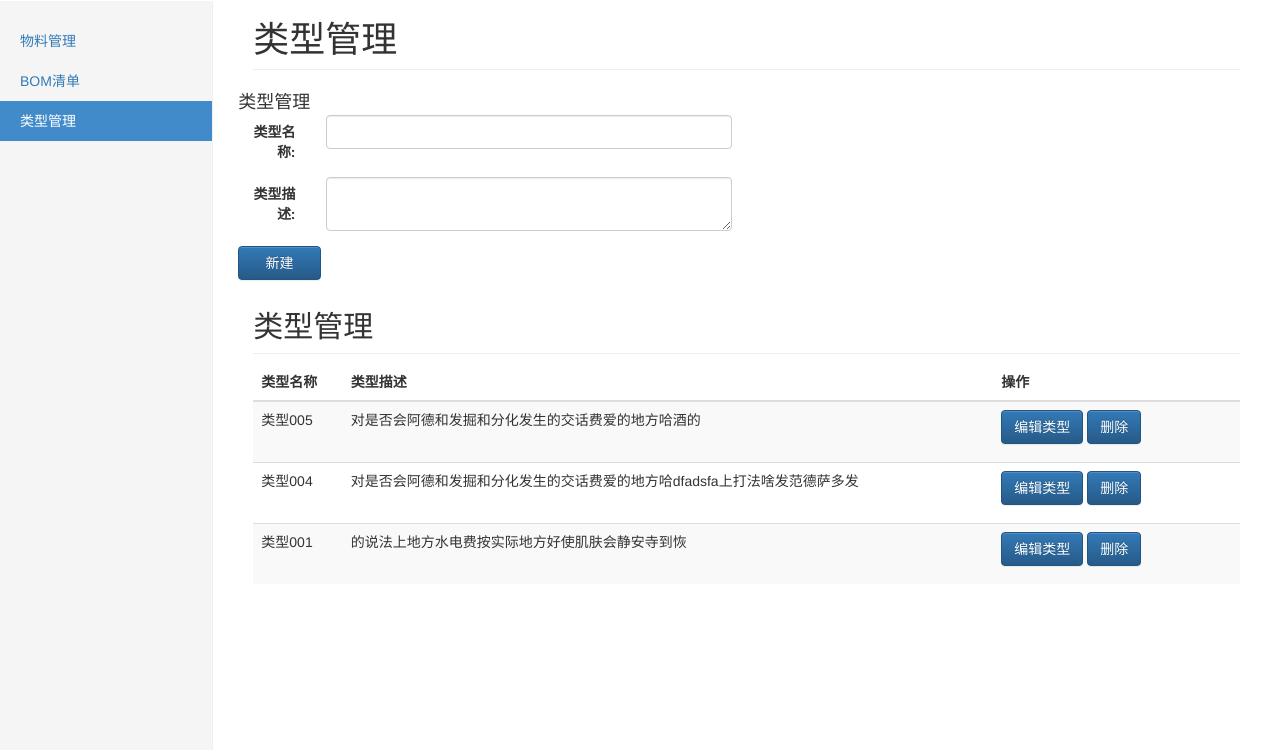
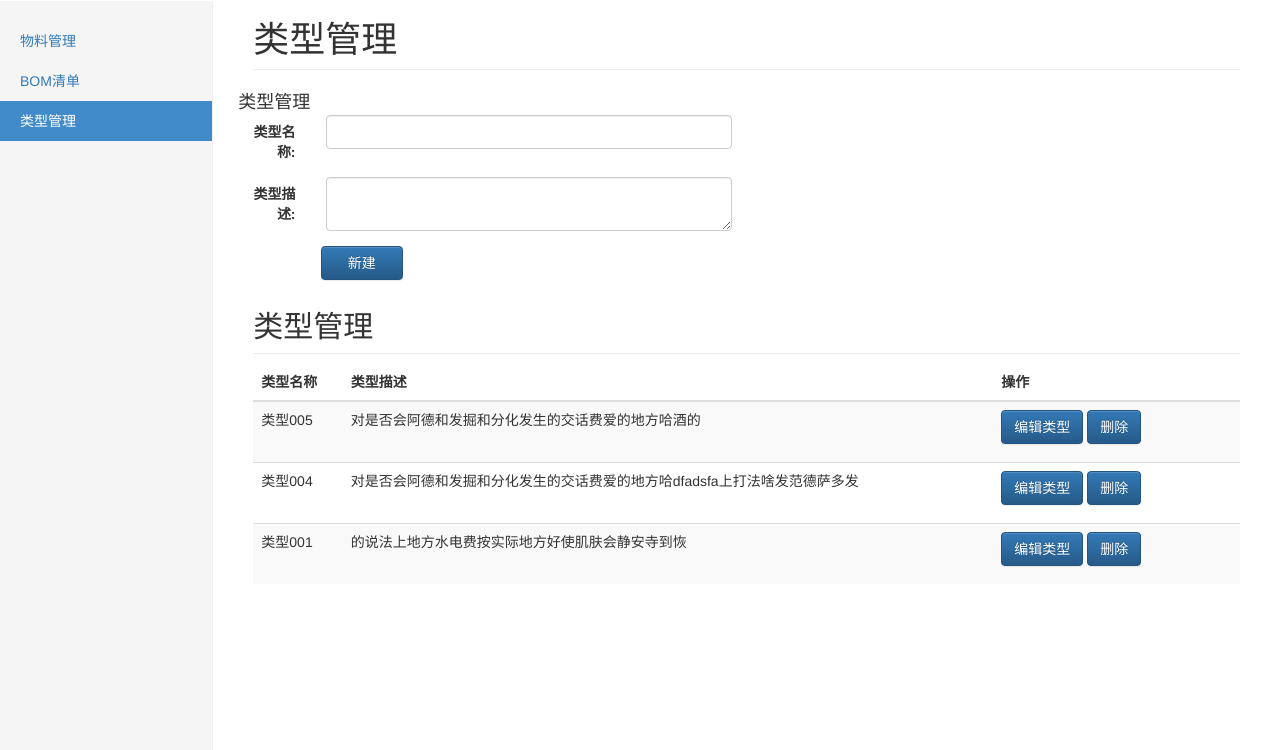
Before and after one commit to tonytan748/python_django_zailing_material_management, a Django app: page /itemtype/ in a window 1280 px wide. Shown: the part 50-800 px from the top of the page. Run offline with Django 3.2, Linux system fonts and the light colour scheme; a user stored in the database is signed in; data comes from the database, SQL or seed files in the repository; some libraries are stand-ins or nearby versions.

Commit message:
update btn in type

```diff
--- a/templates/items/itemtype.html
+++ b/templates/items/itemtype.html
@@ -27,10 +27,9 @@
                     </div>
                 </div>
             </form>
-                <div class="form-group">
-                    <button type="button" class="btn btn-primary col-sm-2" id="create_new_itemtype">新建</button>
-                </div>
-
+            <div class="form-group">
+                <button type="button" class="btn btn-primary col-sm-offset-2 col-sm-2" id="create_new_itemtype">新建</button>
+            </div>
         </div>
     </div>
 </div>
```
